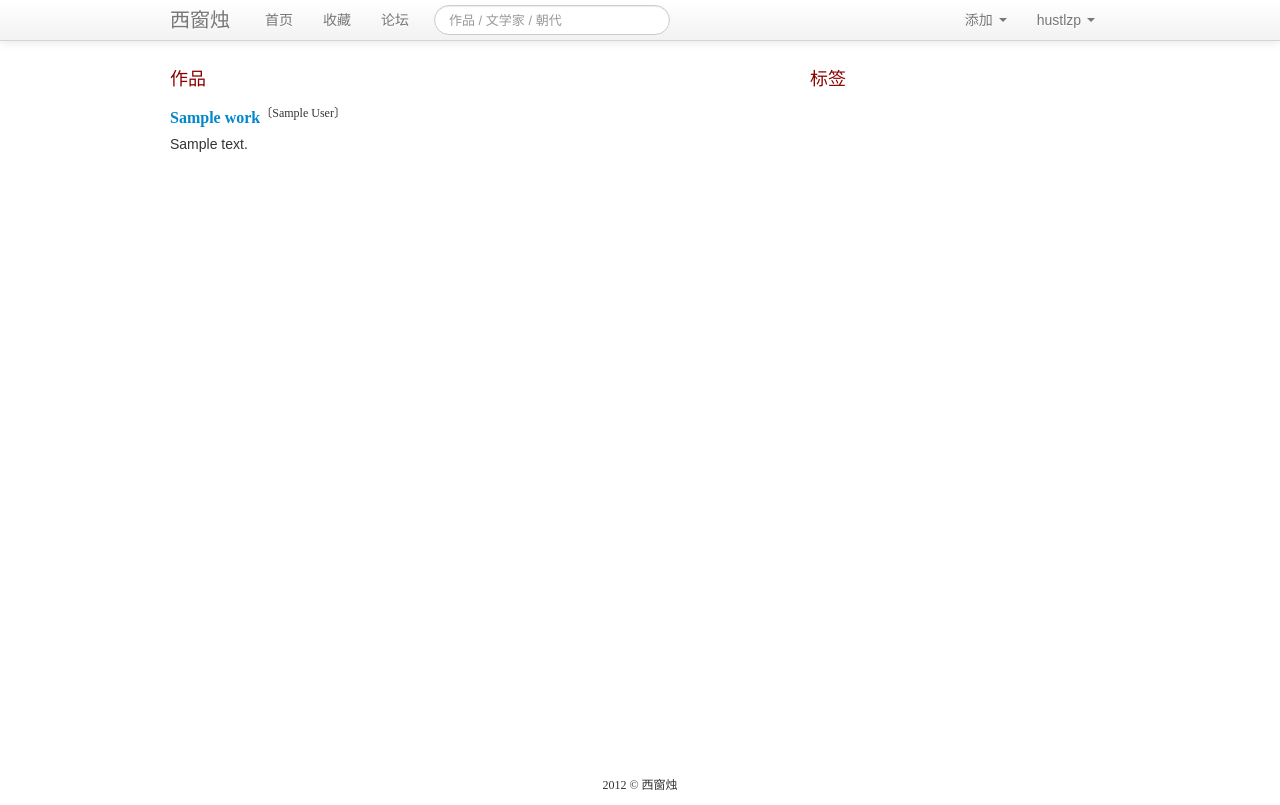
After one commit to xiaojunchan/xichuangzhu, a Flask app: template xichuangzhu/templates/works.html in a window 1280 px wide. The commit adds this page. Run offline with Flask 2, Linux system fonts and the light colour scheme; the template is opened without the code that fills it: most values are stand-ins (such as "Sample title", 1, 10 or a date in 2020).

Commit message:
finish the 3 more pages

```diff
--- a/xichuangzhu/controllers/author.py
+++ b/xichuangzhu/controllers/author.py
@@ -12,8 +12,10 @@ from xichuangzhu.models.dynasty_model import Dynasty
 
 @app.route('/author')
 def author():
-	authors = Author.get_authors()
-	return render_template('author.html', authors=authors)
+	dynasties = Dynasty.get_dynasties()
+	for dyn in dynasties:
+		dyn['authors'] = Author.get_authors_by_dynasty(dyn['DynastyID'])
+	return render_template('author.html', dynasties=dynasties)
 
 # page single author
 #--------------------------------------------------
--- a/xichuangzhu/controllers/home.py
+++ b/xichuangzhu/controllers/home.py
@@ -12,7 +12,7 @@ from xichuangzhu.models.dynasty_model import Dynasty
 # page home
 @app.route('/')
 def index():
-	works = Work.get_works_by_random(8)
+	works = Work.get_works_by_random(5)
 	authors = Author.get_authors_by_random(5)
 	dynasties = Dynasty.get_dynasties()
 	return render_template('index.html', works=works, authors=authors, dynasties=dynasties)
--- a/xichuangzhu/static/style/page.css
+++ b/xichuangzhu/static/style/page.css
@@ -1,17 +1,21 @@
-body{margin:55px 0 0 0;font-family:'宋体';}body #main-wap{font-size:18px;line-height:26px;min-height:700px;}body #main-wap a:not[class='btn']{color:#005580;}
+body{margin:55px 0 0 0;font-family:'arial','宋体';}body #main-wap{font-size:18px;line-height:26px;min-height:700px;}body #main-wap a:not[class='btn']{color:#005580;}
 body #main-wap textarea{width:500px;}
 body #main-wap h4{font-size:20px;color:#CD9B1D;margin:20px 0 15px 0;}
 body #main-wap h2{font-size:18px;line-height:18px;font-family:'yahei';font-weight:normal;margin:15px 0;color:darkred;}
-#footer{text-align:center;font-size:12px;font-family:'微软雅黑';margin-bottom:8px;}
+#footer{text-align:center;font-size:12px;font-family:'微软雅黑';margin:20px 0 10px 0;}
+.link-more a{margin-left:5px;font-size:12px;}
 .navbar-search .search-query{line-height:1.2;}
 .form-horizontal .input-append{display:block;}
-#page-index .work-item{margin-bottom:12px;}#page-index .work-item .work-title{font-size:16px;line-height:30px;font-weight:bold;font-family:'宋体';}
+#page-index .work-item{margin-bottom:15px;}#page-index .work-item .work-title{font-size:16px;line-height:30px;font-weight:bold;font-family:'宋体';}
 #page-index .work-item .work-author{font-size:12px;font-weight:normal;}#page-index .work-item .work-author a{color:#333;}
 #page-index .work-item .work-content{font-size:14px;line-height:22px;}
-#page-index .author-item{margin-bottom:12px;}#page-index .author-item .author{font-size:16px;line-height:20px;font-weight:bold;}#page-index .author-item .author .author-dynasty{font-size:12px;font-weight:normal;}#page-index .author-item .author .author-dynasty a{color:black;}
+#page-index .author-item{margin-bottom:15px;}#page-index .author-item .author{font-size:16px;line-height:20px;font-weight:bold;}#page-index .author-item .author .author-dynasty{font-size:12px;font-weight:normal;}#page-index .author-item .author .author-dynasty a{color:black;}
 #page-index .author-item .author-introduction{font-size:12px;}
 #page-index #dynasties-wap{margin:0;list-style:none;}#page-index #dynasties-wap .dynasty-item{float:left;font-size:16px;margin-bottom:5px;}#page-index #dynasties-wap .dynasty-item a{font-weight:bold;}
 #page-index #dynasties-wap .dynasty-item span{margin-right:5px;}
+#page-works .work-item{margin-bottom:15px;}#page-works .work-item .work-title{font-size:16px;line-height:30px;font-weight:bold;font-family:'宋体';}
+#page-works .work-item .work-author{font-size:12px;font-weight:normal;}#page-works .work-item .work-author a{color:#333;}
+#page-works .work-item .work-content{font-size:14px;line-height:22px;}
 #page-single-work .work-title{font-size:30px;line-height:40px;margin-top:10px;margin-bottom:12px;font-weight:bold;font-family:'宋体';text-align:center;clear:both;}
 #page-single-work .work-author{text-align:center;margin-bottom:20px;padding-right:6px;}
 #page-single-work .work-content{font-family:'宋体';font-weight:bold;}
@@ -21,11 +25,13 @@ body #main-wap h2{font-size:18px;line-height:18px;font-family:'yahei';font-weigh
 #page-single-work .work-collection{font-weight:bold;margin-bottom:5px;}
 #page-single-collection .collection{font-size:30px;line-height:40px;margin-bottom:5px;font-weight:bold;font-family:'宋体';}
 #page-single-collection .work-item{margin-bottom:15px;}#page-single-collection .work-item .work-title{font-weight:bold;margin-bottom:5px;}
-#page-author .author-item{margin-bottom:30px;}#page-author .author-item .author{font-size:25px;line-height:40px;margin-bottom:5px;font-weight:bold;font-family:'宋体';}#page-author .author-item .author .author-dynasty{font-size:18px;font-weight:normal;}#page-author .author-item .author .author-dynasty a{color:#333;}
+#page-author .author-wap{border-bottom:1px dashed lightgray;margin:0 0 15px;}#page-author .author-wap .author-dynasty{font-size:16px;line-height:16px;color:darkblue;font-family:'微软雅黑';width:100px;float:left;display:inline-block;}
+#page-author .author-wap .author-group{list-style:none;margin:0 0 0 100px;}#page-author .author-wap .author-group li{float:left;margin-bottom:15px;}#page-author .author-wap .author-group li.author{font-size:16px;line-height:20px;width:90px;}
 #page-single-author .author{font-size:30px;line-height:40px;margin-bottom:5px;font-weight:bold;font-family:'宋体';}
 #page-single-author .author-period{margin-bottom:10px;}
 #page-single-author .collection-item{margin-bottom:15px;}#page-single-author .collection-item .collection{font-weight:bold;margin-bottom:5px;}
 #page-single-author .work-item{margin-bottom:15px;}#page-single-author .work-item .work-title{font-weight:bold;margin-bottom:5px;}
-#page-dynasty .dynasty-item{margin-bottom:30px;}#page-dynasty .dynasty-item .dynasty{font-size:25px;line-height:40px;margin-bottom:5px;font-weight:bold;font-family:'宋体';}#page-dynasty .dynasty-item .dynasty .dynasty-period{font-size:18px;margin-left:5px;font-weight:normal;font-family:'arial','宋体';font-weight:normal;}
+#page-dynasty .dynasty-item{margin-bottom:20px;}#page-dynasty .dynasty-item .dynasty{font-size:16px;line-height:25px;font-weight:bold;font-family:'宋体';}#page-dynasty .dynasty-item .dynasty .dynasty-period{font-size:12px;margin-left:5px;font-weight:normal;font-family:'arial','宋体';font-weight:normal;}
+#page-dynasty .dynasty-item .dynasty-introduction{font-size:14px;line-height:22px;}
 #page-single-dynasty .dynasty{font-size:30px;line-height:40px;margin-bottom:5px;font-weight:bold;font-family:'宋体';}
 #page-single-dynasty .author-item{margin-bottom:15px;}#page-single-dynasty .author-item .author{margin-bottom:5px;font-weight:bold;}
--- a/xichuangzhu/static/style/page.less
+++ b/xichuangzhu/static/style/page.less
@@ -1,7 +1,6 @@
 body{
 	margin: 55px 0 0 0;
-	font-family: '宋体';
-
+	font-family: 'arial', '宋体';
 
 	#main-wap{
 		font-size: 18px;
@@ -37,7 +36,14 @@ body{
 	text-align: center;
 	font-size: 12px;
 	font-family: '微软雅黑';
-	margin-bottom: 8px;
+	margin:20px 0 10px 0;
+}
+
+.link-more{
+	a{
+		margin-left: 5px;
+		font-size: 12px;
+	}
 }
 
 // fix bootstrap css
@@ -120,6 +126,35 @@ body{
 		}
 	}
 
+}
+
+// page add work
+//-----------------------------------------------------
+#page-works{
+	.work-item{
+		margin-bottom: 15px;
+
+		.work-title{
+			font-size: 16px;
+			line-height: 30px;
+			font-weight: bold;
+			font-family: '宋体';
+		}
+
+		.work-author{
+			font-size: 12px;
+			font-weight: normal;
+
+			a{
+				color: #333;
+			}
+		}
+
+		.work-content{
+			font-size: 14px;
+			line-height: 22px;
+		}
+	}
 }
 
 // page single work
--- a/xichuangzhu/templates/layout.html
+++ b/xichuangzhu/templates/layout.html
@@ -19,9 +19,9 @@
 					<!-- nav -->
 					<ul class="nav">
 						<li><a href="{{ url_for('index') }}">首页</a></li>
-						<!-- <li><a href="#">收藏</a></li> -->
-						<!-- <li><a href="#">论坛</a></li> -->
-						<li><a href="#">店铺</a></li>
+						<li><a href="#">收藏</a></li>
+						<li><a href="#">论坛</a></li>
+						<!-- <li><a href="#">店铺</a></li> -->
 					</ul>
 
 					<!-- search -->
--- /dev/null
+++ b/xichuangzhu/templates/works.html
@@ -0,0 +1,30 @@
+{% extends "layout.html" %}
+
+{% block page_title %}作品{% endblock %}
+{% block page_id%}page-works{% endblock %}
+
+{% block body %}
+
+<div class="row">
+	<div class="span8">
+		<h2>作品</h2>
+
+		{% for work in works %}
+		<div class="work-item">
+			<div class="work-title">
+				<a href="{{ url_for('single_work', workID = work.WorkID) }}">{{ work.Title }}</a><sup class="work-author">〔<!-- <a href="{{ url_for('single_dynasty', dynastyID = work.DynastyID) }}">{{ work.Dynasty }}</a>| --><a href="{{ url_for('single_author', authorID=work.AuthorID) }}">{{ work.Author }}</a>〕</sup>
+			</div>
+
+			<div class="work-content">{{ work.Content|truncate(38, True) }}</div>
+		</div>
+		{% endfor %}
+
+	</div>
+
+	<div class="span4">
+		<h2>标签</h2>
+
+	</div>
+</div>
+
+{% endblock %}
```
Also changed, not shown: other parts of xichuangzhu/static/style/page.less (+35 -23 lines), xichuangzhu/controllers/work.py (+7 -0 lines), xichuangzhu/models/author_model.py (+10 -1 lines), xichuangzhu/models/work_model.py (+12 -3 lines), xichuangzhu/templates/author.html (+36 -8 lines), xichuangzhu/templates/dynasty.html (+5 -4 lines), xichuangzhu/templates/index.html (+24 -6 lines), 5 other files.
